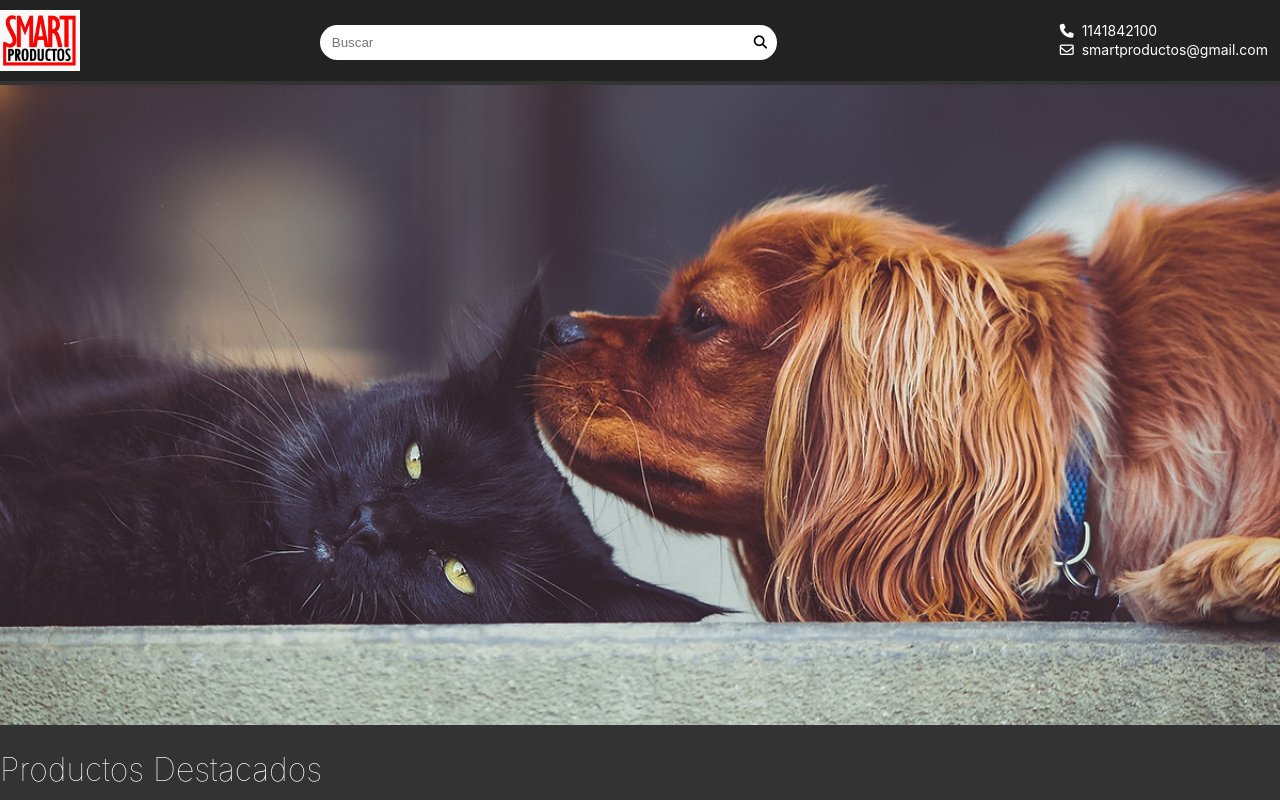
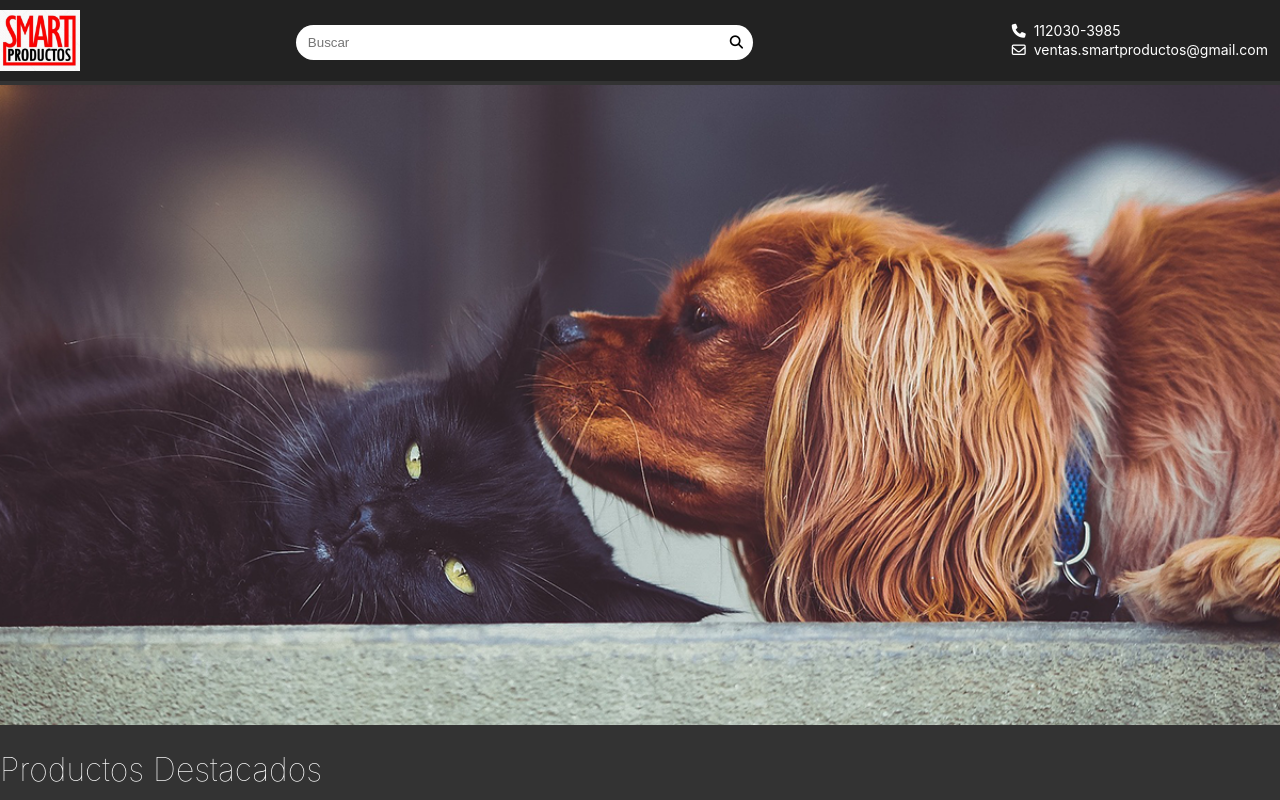
Before and after one commit to IgnacioSotelo/PetshopWeb, a React (Create React App) app: page / in a window 1280 px wide. Shown: the top 800 px of the page. Built offline with nearby package versions, Linux system fonts and the light colour scheme; no server answers.

Commit message:
Update Navbar.js

```diff
--- a/src/components/Navbar.js
+++ b/src/components/Navbar.js
@@ -34,11 +34,11 @@ const Navbar = () => {
                     <div className='div__numeromail'>
                         <span>
                             <i className="fa-solid fa-phone"></i>
-                            1141842100
+                            112030-3985
                         </span>
                         <span>
                             <i className="fa-regular fa-envelope"></i>
-                            smartproductos@gmail.com
+                            ventas.smartproductos@gmail.com
                         </span>
                     </div>
                 </div>
```
